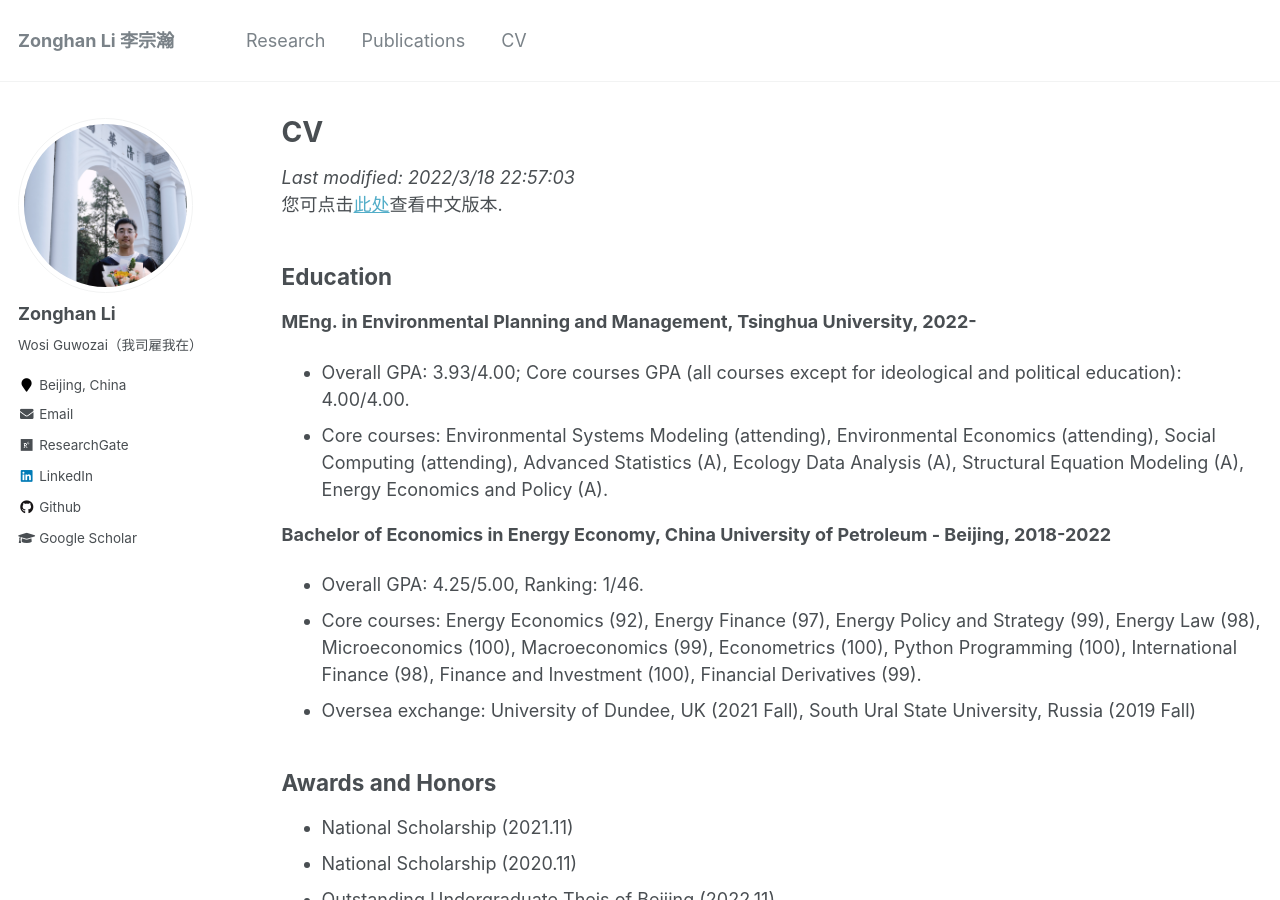
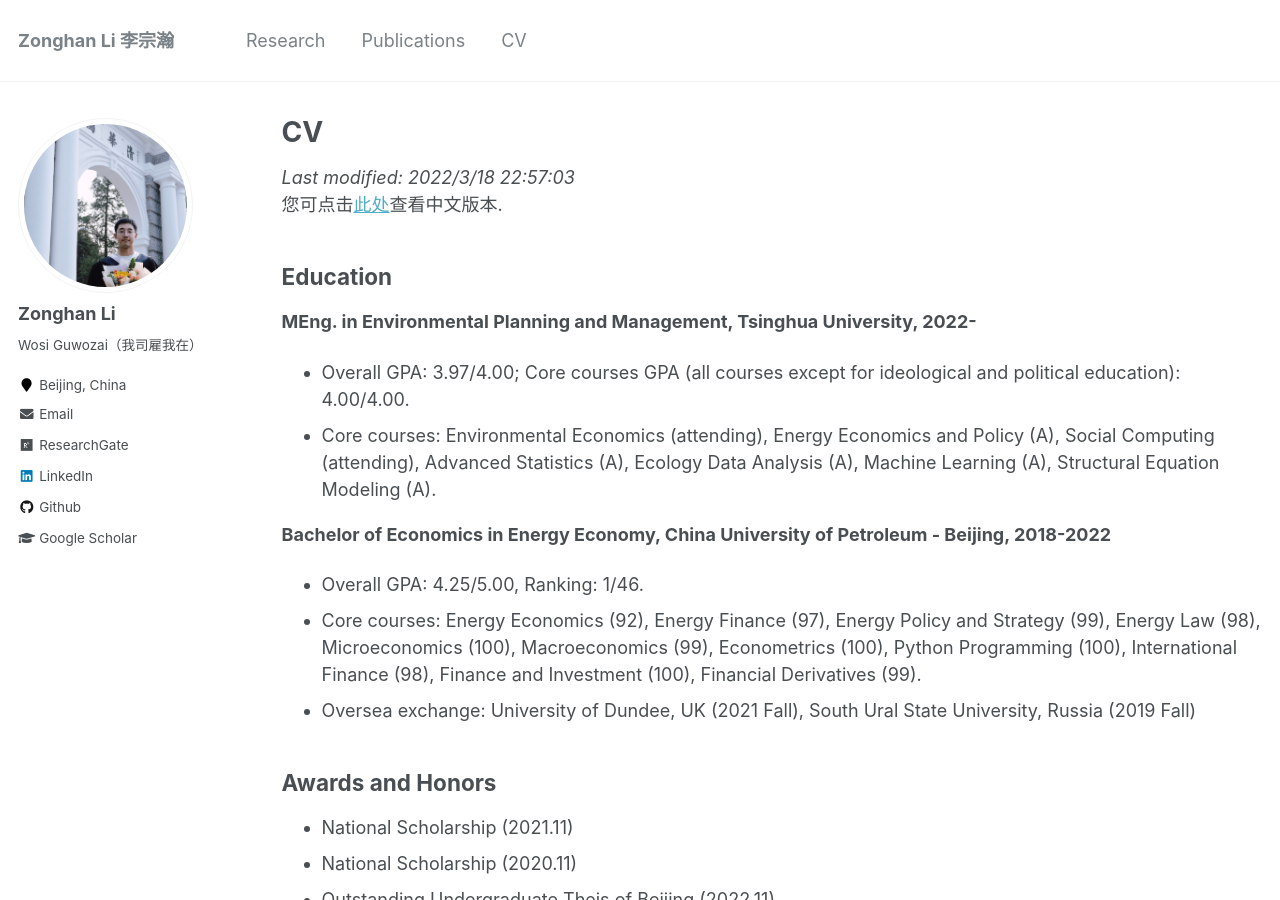
Before and after one commit to lzh3278/lzh.github.io, a Jekyll site: the page built from _pages/cv.md, in a window 1280 px wide and 900 px high. Built offline with Jekyll 4.4.1, drawn with Linux system fonts in a browser that asks for light colours.

Commit message:
Update cv.md

```diff
--- a/_pages/cv.md
+++ b/_pages/cv.md
@@ -15,8 +15,8 @@ redirect_from:
 Education
 ------
 **MEng. in Environmental Planning and Management, Tsinghua University, 2022-**
-* Overall GPA: 3.93/4.00; Core courses GPA (all courses except for ideological and political education): 4.00/4.00.
-* Core courses: Environmental Systems Modeling (attending), Environmental Economics (attending), Social Computing (attending), Advanced Statistics (A), Ecology Data Analysis (A), Structural Equation Modeling (A), Energy Economics and Policy (A).
+* Overall GPA: 3.97/4.00; Core courses GPA (all courses except for ideological and political education): 4.00/4.00.
+* Core courses: Environmental Economics (attending), Energy Economics and Policy (A), Social Computing (attending), Advanced Statistics (A), Ecology Data Analysis (A), Machine Learning (A), Structural Equation Modeling (A).
 
 **Bachelor of Economics in Energy Economy, China University of Petroleum - Beijing, 2018-2022**
 * Overall GPA: 4.25/5.00, Ranking: 1/46.
```
